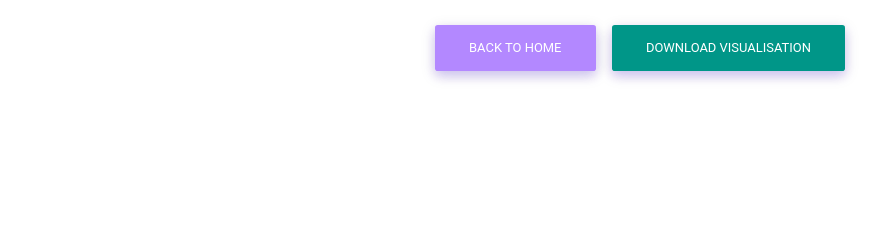
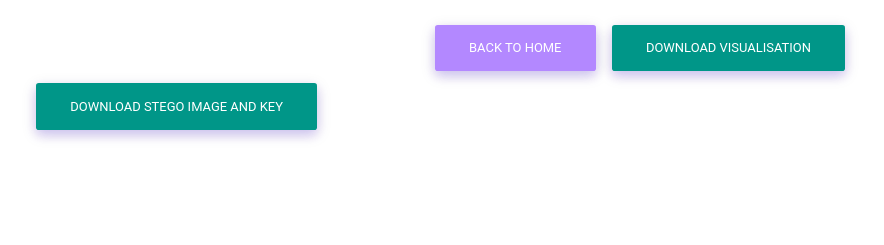
Before and after one commit to jyboat/CSF-ACW1, a Flask app: template templates/results.html in a window 1280 px wide. Shown: the part 555-800 px from the top of the page, without its empty margins (0-884 px from the left). Run offline with Flask 3, Linux system fonts and the light colour scheme; the template is opened without the code that fills it, so the values that code supplies are empty; some libraries are stand-ins or nearby versions; some web fonts are replaced.

Commit message:
Encode based on selected starting x,y

```diff
--- a/app.py
+++ b/app.py
@@ -4,10 +4,12 @@ from flask import (
     flash, send_file, jsonify, session
 )
 from typing import Any
-import io, logging
+import io, logging, re
 import os
 import wave
 import numpy as np
+from zipfile import ZipFile, ZIP_DEFLATED
+import uuid
 
 # capacity.py
 from capacity import (
@@ -27,7 +29,9 @@ from lsb_xor_algorithm import (
     build_img_key,
     select_complex_indices_by_key,
     embed_xor_lsb_at_indices,
+    embed_xor_lsb_from_xy,
     extract_xor_lsb_at_indices,
+    extract_xor_lsb_from_xy,
     flat_to_image,
     image_to_flat,
     embed_xor_lsb_audio, extract_xor_lsb_audio
@@ -312,7 +316,19 @@ def embed_media():
     """
     cover = request.files.get("coverFile")
     lsb_str = request.form.get("lsbCount", "1")
-    key = request.form.get("stegoKey", "").strip()
+    user_key = request.form.get("stegoKey", "").strip()
+
+    start_x_str = request.form.get("startX", "").strip()
+    start_y_str = request.form.get("startY", "").strip()
+
+    if start_x_str and start_y_str:
+        key = build_img_key(user_key, lsb_str, start_x_str, start_y_str)
+    else:
+        # To Do: Change 0 to random value if no pixel is clicked
+        key = build_img_key(user_key, lsb_str, 0, 0)
+
+    print(f"KEY {key}")
+
     text_payload_str = request.form.get("textPayload", "")
     payload_file = next((f for f in request.files.getlist("payloadFile") if f and f.filename), None)
     start_sample_str = request.form.get("startSample", "").strip()
@@ -363,14 +379,17 @@ def embed_media():
                 return redirect(url_for("index"))
 
             flat_cover, shape, _ = image_to_flat(cover_bytes, mode="RGB")
-            eligible = select_complex_indices_by_key(cover_bytes, mode="RGB", key=key)
 
-            bits_needed = (16 + len(payload_bytes)) * 8
-            bits_avail  = len(eligible) * lsb
-            if bits_needed > bits_avail:
-                flash("Not enough capacity...", "error"); return redirect(url_for("index"))
-
-            stego_flat = embed_xor_lsb_at_indices(flat_cover, payload_bytes, k=lsb, key=key, indices=eligible)
+            if start_x_str and start_y_str:
+                stego_flat = embed_xor_lsb_from_xy(
+                    flat_cover, shape, payload_bytes, k=lsb, key=key,
+                    start_x=int(start_x_str), start_y=int(start_y_str)
+                )
+            else:
+                eligible = select_complex_indices_by_key(cover_bytes, mode="RGB", key=key)
+                stego_flat = embed_xor_lsb_at_indices(
+                    flat_cover, payload_bytes, k=lsb, key=key, indices=eligible
+                )
 
             stego_png = flat_to_image(stego_flat, shape, mode="RGB")
 
@@ -386,6 +405,26 @@ def embed_media():
             #     as_attachment=True,
             #     download_name="stego.png",
             # )
+
+            # Build ZIP in memory
+            zip_buf = io.BytesIO()
+            with ZipFile(zip_buf, "w", ZIP_DEFLATED) as zf:
+                zf.writestr("stego.png", stego_png)
+                # To Do: Encrypt the key before zipping
+                zf.writestr("stego_key.txt", key)
+
+            # Ensure target folder exists
+            GENERATED_DIR = os.path.join(os.getcwd(), "zip")
+            os.makedirs(GENERATED_DIR, exist_ok=True)   # <-- important
+
+            # Save ZIP to disk
+            bundle_name = f"stego_bundle_{uuid.uuid4().hex}.zip"
+            bundle_path = os.path.join(GENERATED_DIR, bundle_name)
+            with open(bundle_path, "wb") as f:
+                f.write(zip_buf.getvalue())
+
+            # Save it for download in results page
+            session["stego_bundle"] = bundle_path
 
             return redirect(url_for("results"))
 
@@ -448,7 +487,13 @@ def extract_media():
     """
     stego = request.files.get("stegoFile")
     lsb_str = request.form.get("lsbCount", "1")
+    # To Do: Read from file instead
     key = request.form.get("stegoKey", "").strip()
+
+    mx = re.search(r'x\s*[:=]\s*(-?\d+|NA)', key)
+    my = re.search(r'y\s*[:=]\s*(-?\d+|NA)', key)
+    sx = None if not mx else (None if mx.group(1).upper() == "NA" else int(mx.group(1)))
+    sy = None if not my else (None if my.group(1).upper() == "NA" else int(my.group(1)))
 
     if not stego or not stego.filename:
         flash("Upload a stego file.", "error")
@@ -472,9 +517,16 @@ def extract_media():
     if is_image_extension(stego.filename):
         try:
             # EXTRACT (image path)
-            flat, _, _ = image_to_flat(file_bytes, mode="RGB")
-            eligible = select_complex_indices_by_key(file_bytes, mode="RGB", key=key)
-            payload = extract_xor_lsb_at_indices(flat, k=lsb, key=key, indices=eligible)
+            flat, shape, _ = image_to_flat(file_bytes, mode="RGB")
+
+            if sx and sy:
+                payload = extract_xor_lsb_from_xy(
+                    flat, shape, k=lsb, key=key,
+                    start_x=int(sx), start_y=int(sy)
+                )
+            else:
+                eligible = select_complex_indices_by_key(file_bytes, mode="RGB", key=key)
+                payload = extract_xor_lsb_at_indices(flat, k=lsb, key=key, indices=eligible)
 
             return send_file(
                 io.BytesIO(payload),
@@ -503,6 +555,19 @@ def extract_media():
     flash("Unsupported file type for extraction.", "error")
     return redirect(url_for("index"))
 
+@app.route("/download/bundle")
+def download_bundle():
+    bundle_path = session.get("stego_bundle")
+    if not bundle_path or not os.path.exists(bundle_path):
+        flash("No bundle available. Please embed again.", "error")
+        return redirect(url_for("index"))
+    return send_file(
+        bundle_path,
+        mimetype="application/zip",
+        as_attachment=True,
+        download_name=os.path.basename(bundle_path),
+    )
+
 
 if __name__ == "__main__":
     app.debug = True
--- /dev/null
+++ b/encryption.py
@@ -0,0 +1 @@
+# Encryption Methods to encrypt key
--- a/lsb_xor_algorithm.py
+++ b/lsb_xor_algorithm.py
@@ -145,13 +145,60 @@ def extract_xor_lsb_at_indices(stego: np.ndarray, k: int, key: str, indices: np.
         raise ValueError("Checksum mismatch")
     return payload
 
+def _linear_indices_from_xy(shape: tuple, start_x: int, start_y: int) -> np.ndarray:
+    # Gray Scale (H, W)
+    if len(shape) == 2:
+        H, W = shape
+        C = 1
+    # Colored image (H, W, C)
+    elif len(shape) == 3:
+        H, W, C = shape
+    else:
+        raise ValueError(f"Unsupported image shape: {shape}")
+
+    # Check if its within boundary
+    if not (0 <= int(start_x) < W and 0 <= int(start_y) < H):
+        raise ValueError(f"start_x/start_y out of bounds for image {W}x{H}")
+
+    start_idx = (int(start_y) * W + int(start_x)) * C  # start at channel 0 of (x,y)
+    N = H * W * C
+
+    idx = np.arange(N, dtype=np.int64)
+    # rotate so we start at (x,y,*)
+    if start_idx > 0:
+        idx = np.concatenate([idx[start_idx:], idx[:start_idx]])
+    return idx
+
+
+def embed_xor_lsb_from_xy(cover_flat: np.ndarray, shape: tuple,
+                          payload: bytes, k: int, key: str,
+                          start_x: int, start_y: int) -> np.ndarray:
+    """
+    Embed starting at (x,y) and then continue sequentially (wrap-around).
+    Reuses your indices-based embed so all keystream/header logic stays the same.
+    """
+    indices = _linear_indices_from_xy(shape, start_x, start_y)
+    # This will raise ValueError if capacity is insufficient
+    return embed_xor_lsb_at_indices(cover_flat, payload, k=k, key=key, indices=indices)
+
+
+def extract_xor_lsb_from_xy(stego_flat: np.ndarray, shape: tuple,
+                            k: int, key: str,
+                            start_x: int, start_y: int) -> bytes:
+    """
+    Extract assuming the payload was embedded starting at (x,y) with the function above.
+    """
+    indices = _linear_indices_from_xy(shape, start_x, start_y)
+    return extract_xor_lsb_at_indices(stego_flat, k=k, key=key, indices=indices)
+
+
 def build_img_key(user_key: str, lsb: int, start_x, start_y) -> str:
     # Normalize and delimit to avoid collisions
     parts = [                      # version tag for future changes
         f"{user_key}",
         f"{int(lsb)}",
-        f"{(int(start_x) if start_x is not None else 'NA')}",
-        f"{(int(start_y) if start_y is not None else 'NA')}",
+        f"x:{(int(start_x) if start_x is not None else 'NA')}",
+        f"y:{(int(start_y) if start_y is not None else 'NA')}",
     ]
     return "".join(parts)
 
--- a/templates/results.html
+++ b/templates/results.html
@@ -87,6 +87,10 @@
     <a href="static/dummy/diff_map.png" class="btn btn-success" download>Download Visualisation</a>
     </div>
 
+    <a href="{{ url_for('download_bundle') }}" class="btn btn-success">
+      Download Stego Image and Key
+    </a>
+
 </section>
 
 
```
